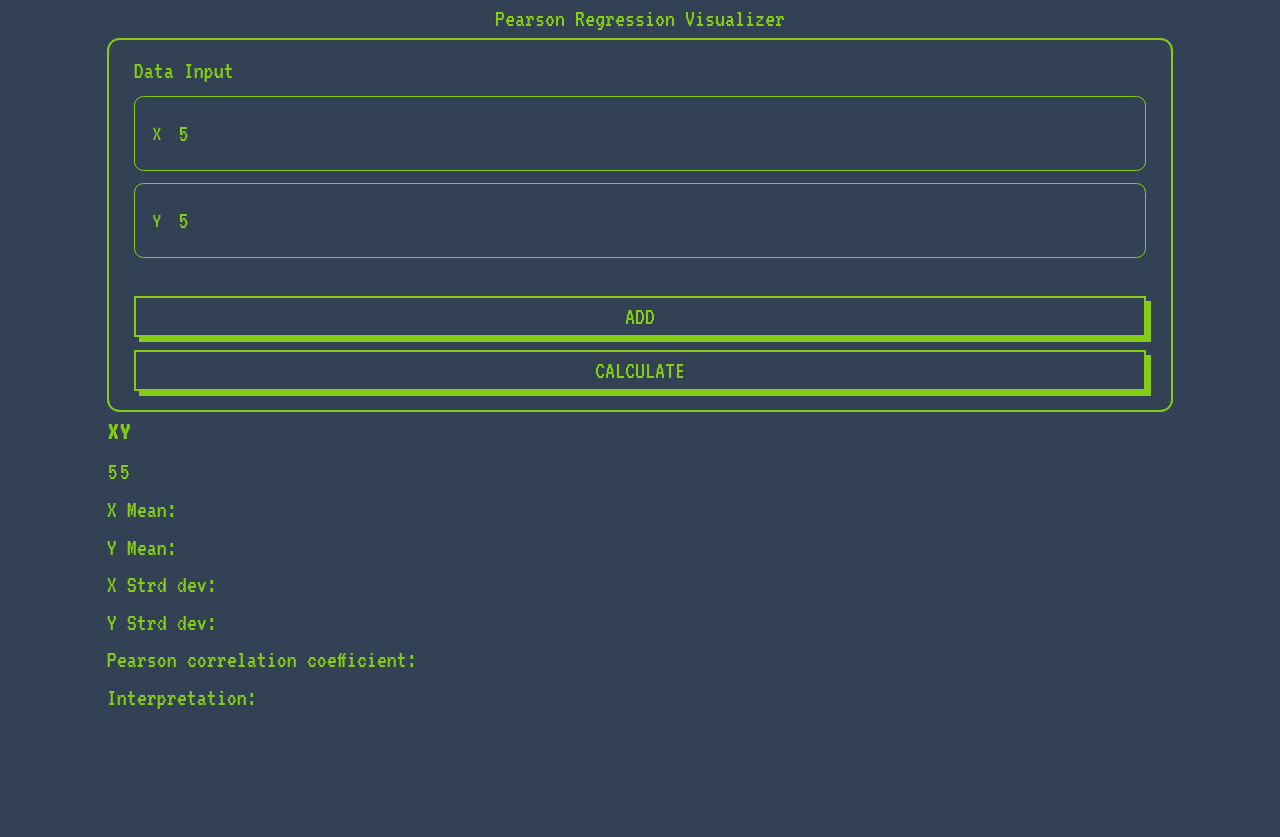
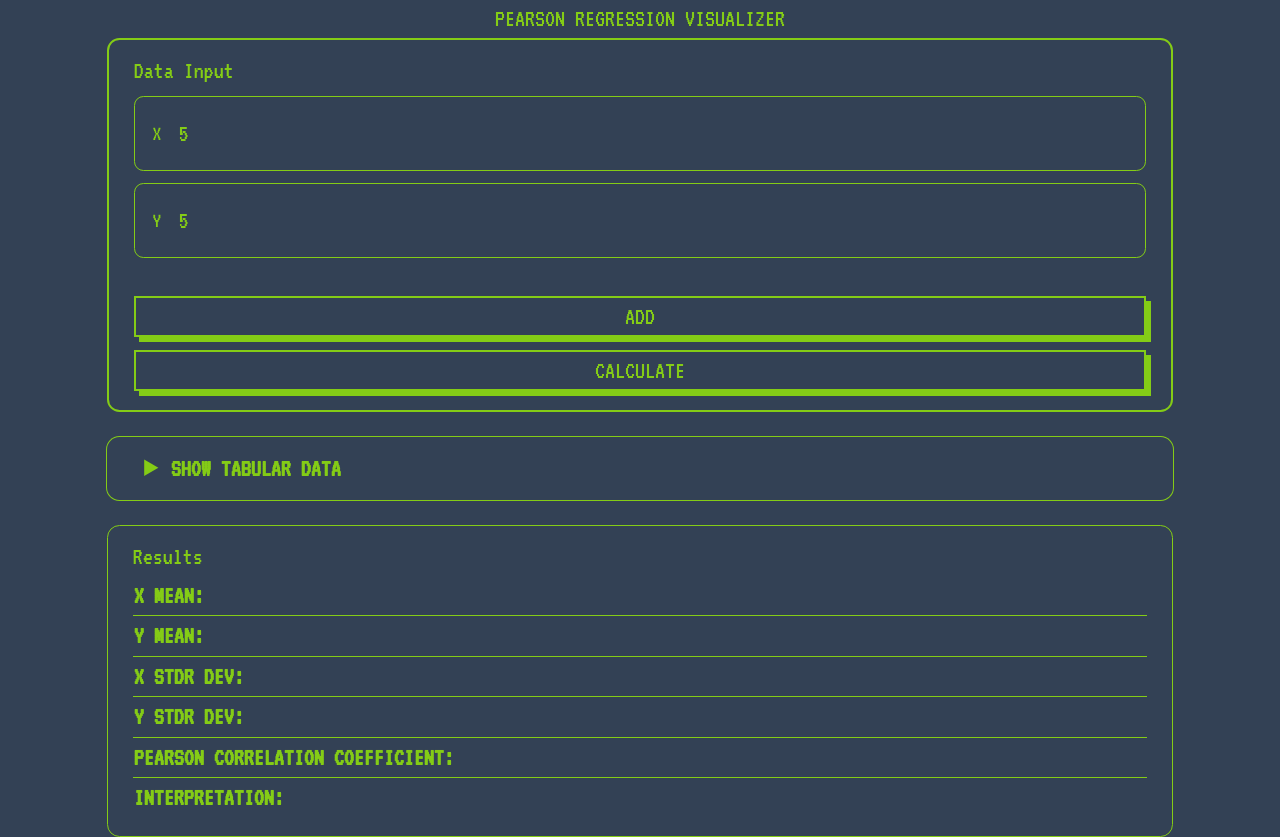
Before and after one commit to jevisan/pearson-regression-visualizer, a plain HTML site: page index.html in a window 1280 px wide. Both pictures are taken after typing "5", "5" into the empty fields and a click on the button "ADD". Before the commit the page ends 800 px from the top, so only its background shows below. Drawn offline with nearby package versions, Linux system fonts and the light colour scheme.

Commit message:
Visual enhancements

```diff
--- a/index.html
+++ b/index.html
@@ -43,11 +43,11 @@
             <!-- TITLE -->
             <div class="text-center">
                 <h1 class="title">
-                    Pearson Regression Visualizer
+                    PEARSON REGRESSION VISUALIZER
                 </h1>
             </div>
             <!-- COCKPIT -->
-            <div class="border-2 border-lime-500 rounded-lg px-4 pt-2 pb-3">
+            <section class="border-2 border-lime-500 rounded-lg px-4 pt-2 pb-3">
                 <!-- COCKPIT TITLE -->
                 <div>
                     <h2>Data Input</h2>
@@ -87,25 +87,56 @@
                         disabled:text-lime-700 disabled:bg-slate-600
                         " disabled>CALCULATE</button>
                 </div>
-            </div>
-
-            <div class="data-container">
-                <table id="tabular_data" border="1">
-                    <tr>
-                        <th>X</th>
-                        <th>Y</th>
+            </section>
+            <!-- TABULAR DATA -->
+            <section class="mt-4">
+                <details class="ring-1 ring-lime-500 px-6 py-2 rounded-lg" closed>
+                    <summary class="leading-6 font-semibold select-none">
+                        SHOW TABULAR DATA
+                    </summary>
+                    <div class="mt-0.5 leading-6">
+                        <table id="tabular_data" class="table-auto border border-collapse border-lime-400 w-full text-sm">
+                            <thead>
+                                <tr>
+                                    <th class="border border-lime-400 p-2 pl-8 text-left font-medium">X</th>
+                                    <th class="border border-lime-400 p-2 pr-8 text-left font-medium">Y</th>
+                                </tr>
+                            </thead>
+                            <tbody></tbody>
+                        </table>
+                    </div>
+                </details>
+            </section>
+            <!-- STATISTICS -->
+            <section class="mt-4 border border-lime-500 rounded-lg px-4 pt-2 pb-3">
+                <h2>Results</h2>
+                <table class="table-fixed w-full">
+                    <tr class="border-b border-lime-500">
+                        <th class="text-left w-1/3">X MEAN:</th>
+                        <td id="X_mean"></td>
+                    </tr>
+                    <tr class="border-b border-lime-500">
+                        <th class="text-left">Y MEAN:</th>
+                        <td id="Y_mean"></td>
+                    </tr>
+                    <tr class="border-b border-lime-500">
+                        <th class="text-left">X STDR DEV:</th>
+                        <td id="X_std_dev"></td>
+                    </tr>
+                    <tr class="border-b border-lime-500">
+                        <th class="text-left">Y STDR DEV:</th>
+                        <td id="Y_std_dev"></td>
+                    </tr>
+                    <tr class="border-b border-lime-500">
+                        <th class="text-left">PEARSON CORRELATION COEFFICIENT:</th>
+                        <td id="pearson_correlation"></td>
+                    </tr>
+                    <tr class="">
+                        <th class="text-left">INTERPRETATION:</th>
+                        <td id="correlation_interpretation"></td>
                     </tr>
                 </table>
-            </div>
-
-            <div class="statistics-container">
-                X Mean: <div id="X_mean"></div>
-                Y Mean: <div id="Y_mean"></div>
-                X Strd dev: <div id="X_std_dev"></div>
-                Y Strd dev: <div id="Y_std_dev"></div>
-                Pearson correlation coefficient: <div id="pearson_correlation"></div>
-                Interpretation: <div id="correlation_interpretation"></div>
-            </div>
+            </section>
         </div>
     </div>
 </body>
--- a/index.js
+++ b/index.js
@@ -68,15 +68,15 @@ function addToDataset() {
 
     dataset.push([curr_x_val, curr_y_val]);
 
-    const tabular_data = document.querySelector("#tabular_data");
+    const tabular_data_body = document.querySelector("#tabular_data").getElementsByTagName("tbody")[0];
     const new_row = document.createElement("tr");
 
     new_row.innerHTML = `
-        <td>${dataset[dataset.length-1][0]}</td>
-        <td>${dataset[dataset.length-1][1]}</td>
+        <td class="border border-lime-400 pl-2">${dataset[dataset.length-1][0]}</td>
+        <td class="border border-lime-400 pl-2">${dataset[dataset.length-1][1]}</td>
     `;
 
-    tabular_data.appendChild(new_row);
+    tabular_data_body.appendChild(new_row);
 }
 
 function calculatePearsonRegression() {
@@ -84,7 +84,7 @@ function calculatePearsonRegression() {
     calculateDatasetStdDev();
     calculateDatasetCovariance();
 
-    dataset_pearson_correlation = dataset_covariance/(dataset_x_std_dev * dataset_y_std_dev);
+    dataset_pearson_correlation = dataset_covariance/(dataset_x_std_dev * dataset_y_std_dev) || 0;
 
     populateValues();
 }
@@ -117,4 +117,5 @@ function calculateDatasetCovariance() {
         cov_sum += (dataset[i][0] - dataset_x_mean) * (dataset[i][1] - dataset_y_mean);
     }
     dataset_covariance = cov_sum/dataset.length;
+    console.log(dataset_covariance);
 }
```
